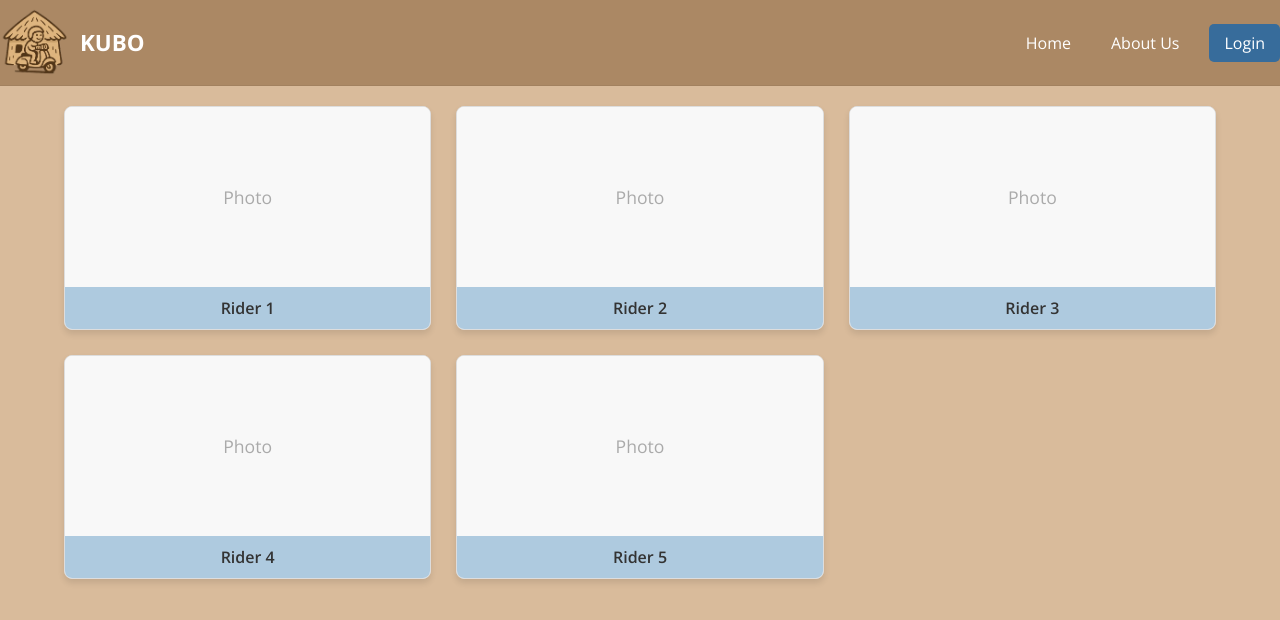
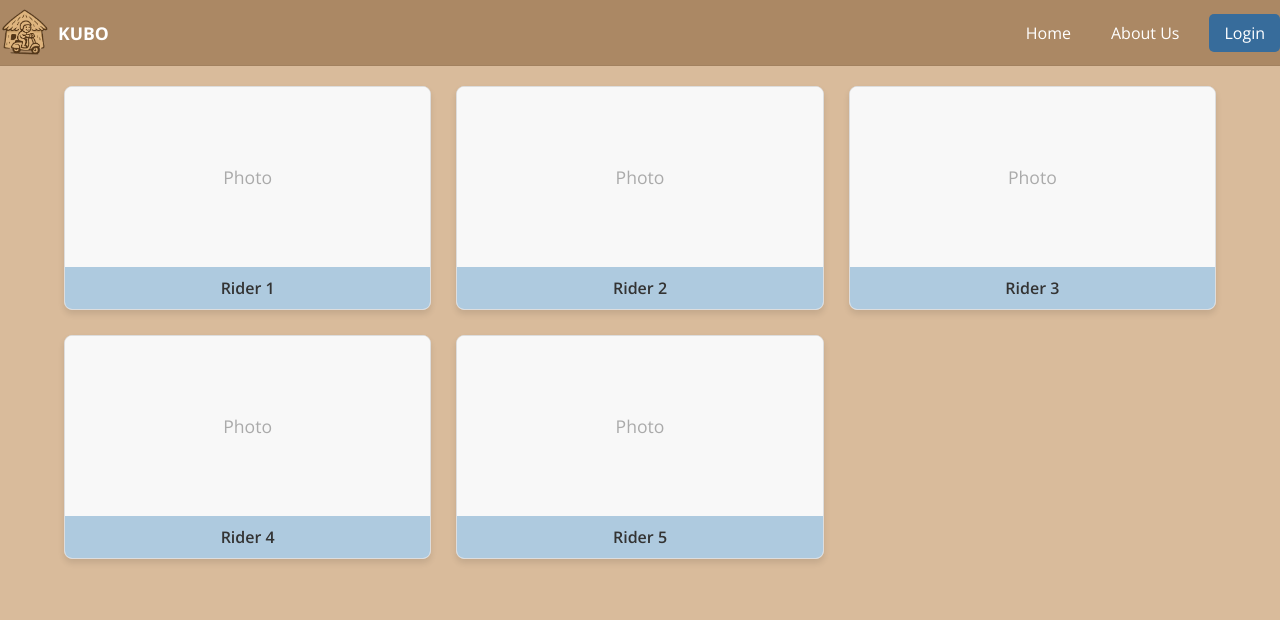
Before and after one commit to KUBO-Kitchen-Unified-Bringing-Orders/KUBO-Kitchen-Unified-Bringing-Orders, a plain HTML site: page index.html in a window 1280 px wide. Drawn offline with nearby package versions, Linux system fonts and the light colour scheme.

Commit message:
Edited script.js

```diff
--- a/style.css
+++ b/style.css
@@ -1,4 +1,3 @@
-
 body {
     font-family: 'Open Sans', sans-serif;
     margin: 0;
@@ -44,7 +43,7 @@ body {
 }
 
 .logo {
-    font-size: 1.4em;
+    font-size: 1.1em;
     font-weight: 700;
     display: flex;
     align-items: center;
@@ -52,9 +51,9 @@ body {
 }
 
 .logo-img {
-    height: 70px;
-    width: 70px;
-    margin-right: 10px;
+    height: 50px;
+    width: 50px;
+    margin-right: 8px;
     object-fit: contain;
 }
 
```
Also changed, not shown: script.js (+7 -42 lines).
